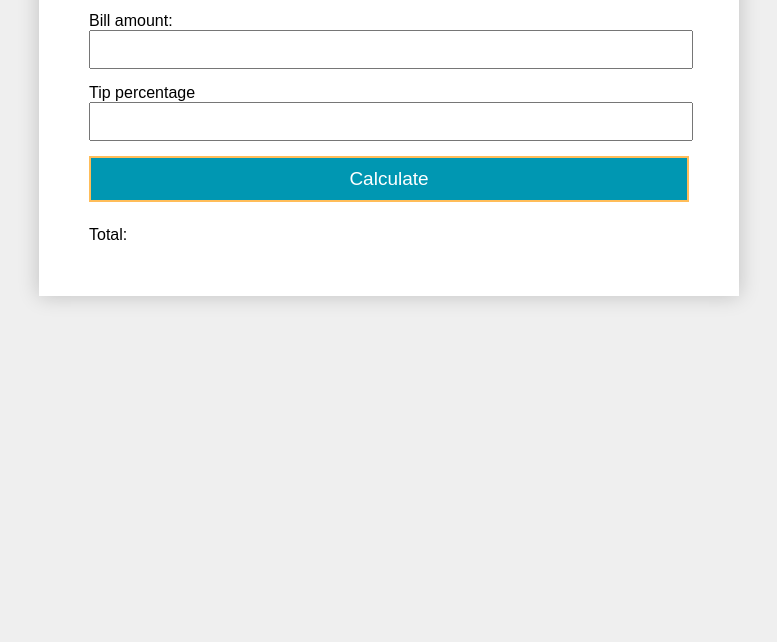
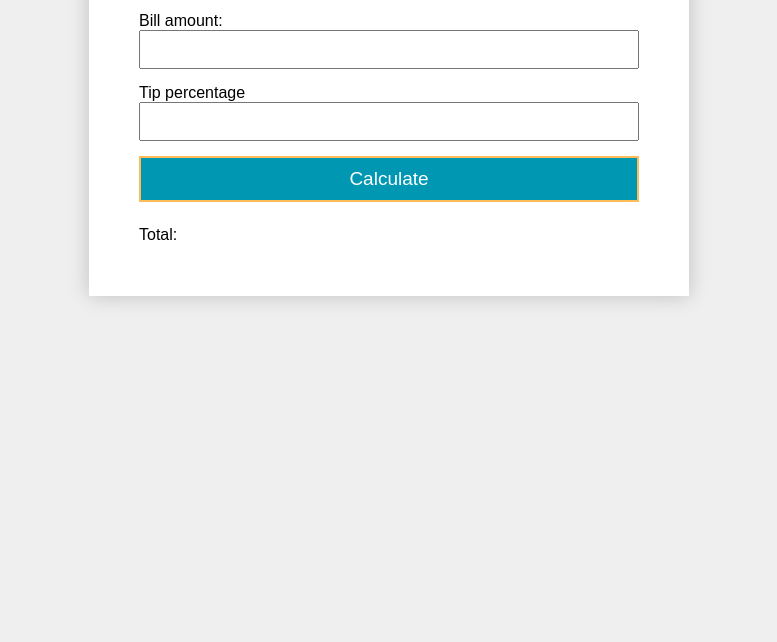
Before and after one commit to thomas-burnside/tip-calculator, a plain HTML site: page index.html in a window 1280 px wide. Shown: the part 158-800 px from the top of the page, without its empty margins (251-1028 px from the left). Drawn offline with nearby package versions, Linux system fonts and the light colour scheme.

Commit message:
added border box

```diff
--- a/style.css
+++ b/style.css
@@ -1,3 +1,7 @@
+* {
+    box-sizing: border-box;
+}
+
 body{
     margin: 0px;
     background-color: #efefef;
@@ -27,7 +31,7 @@ input{
     font-family: "Montserrat", sans-serif;
     margin-bottom: 15px;
     width: 100%;
-    padding: 10px 0px;
+    padding: 10px 10px;
 }
 
 label{
```
